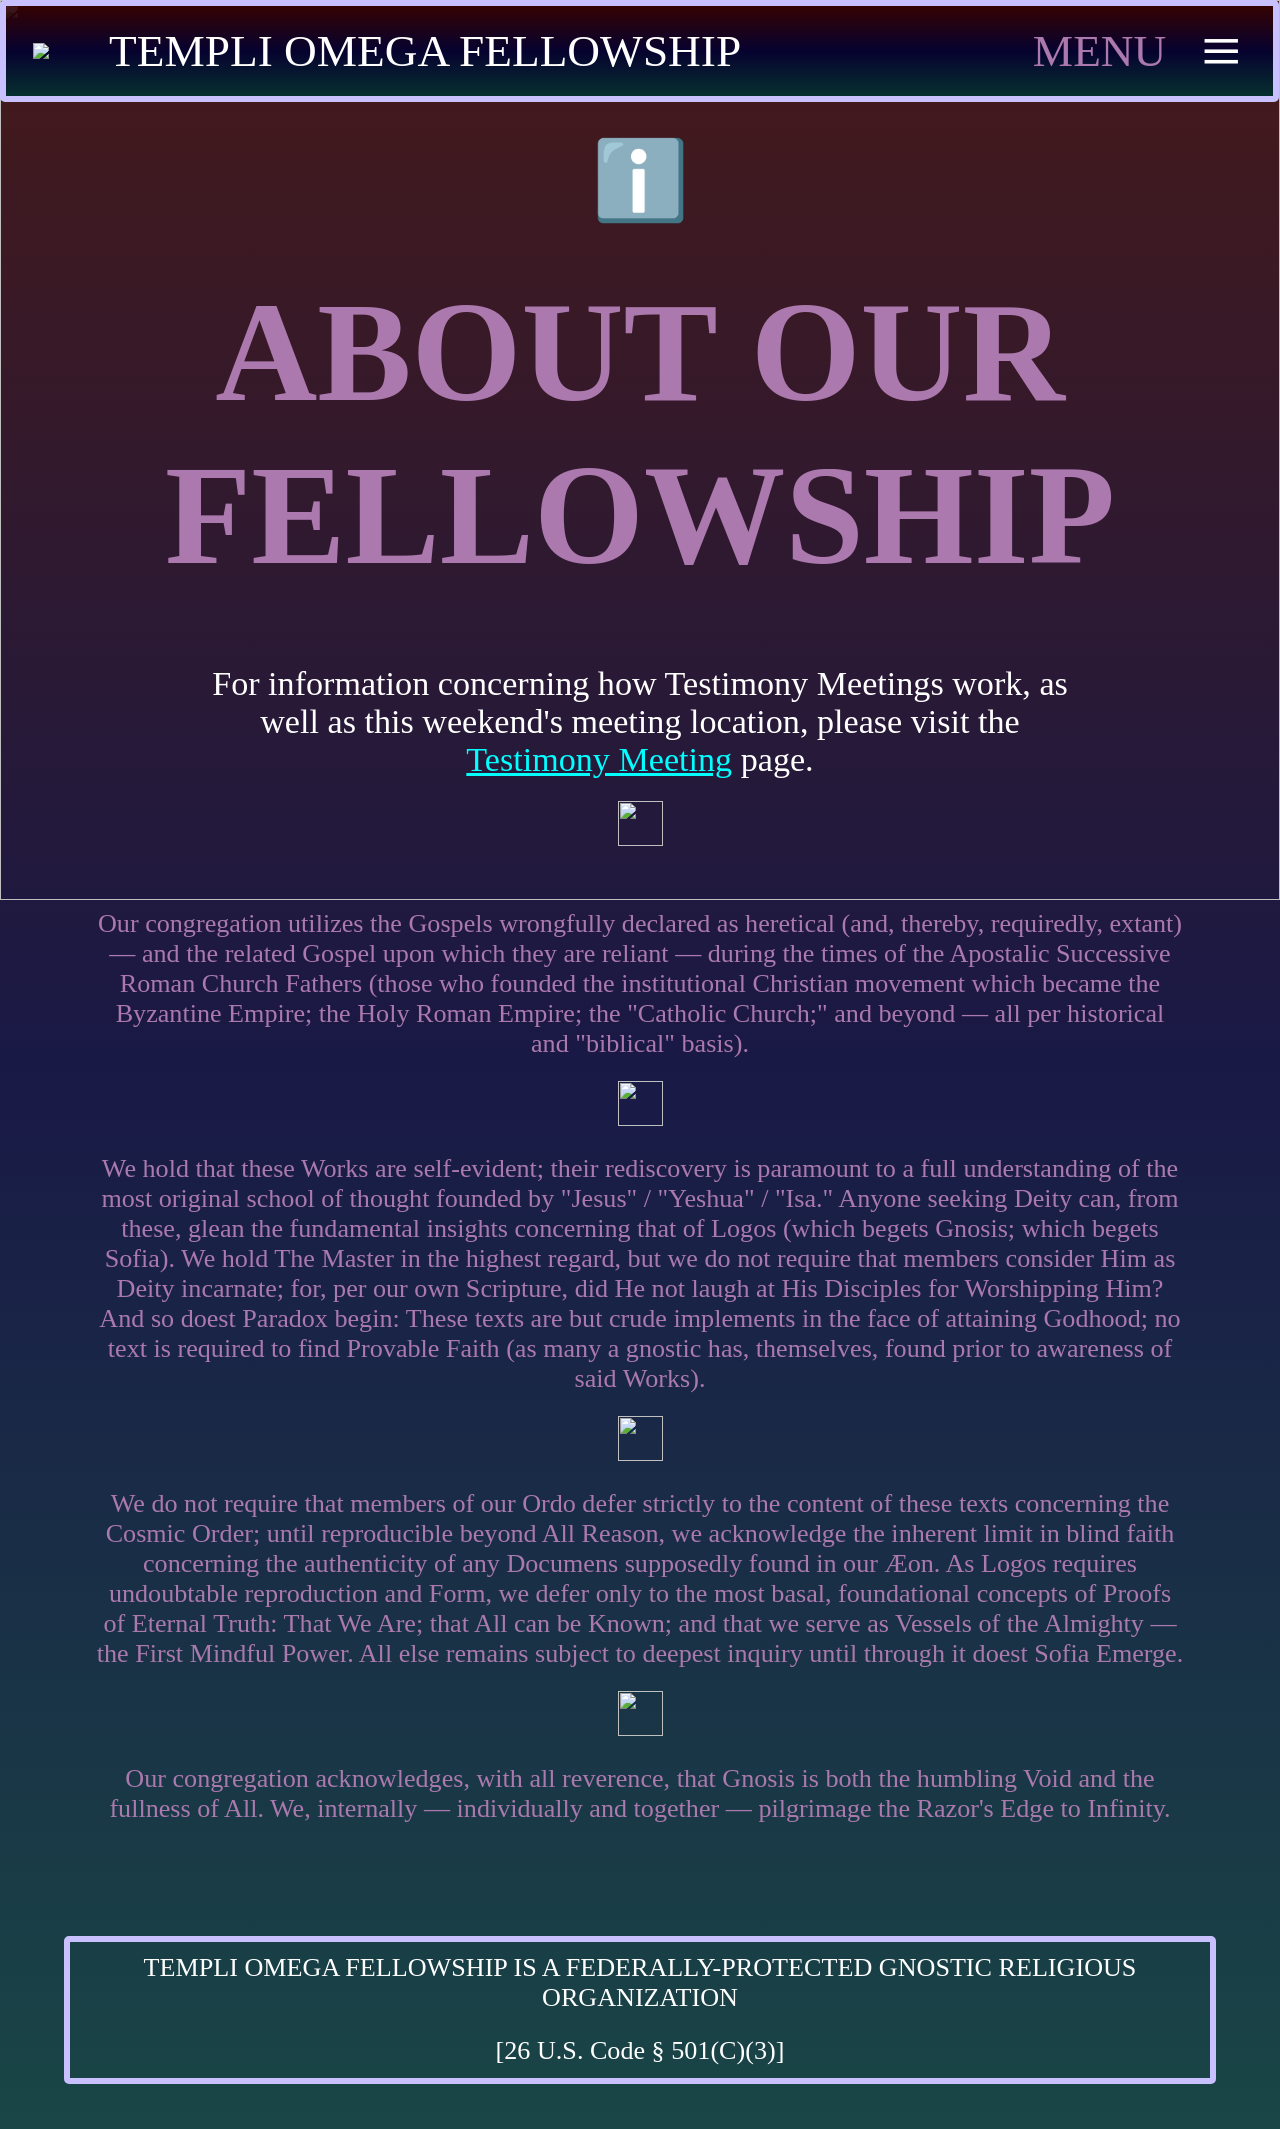
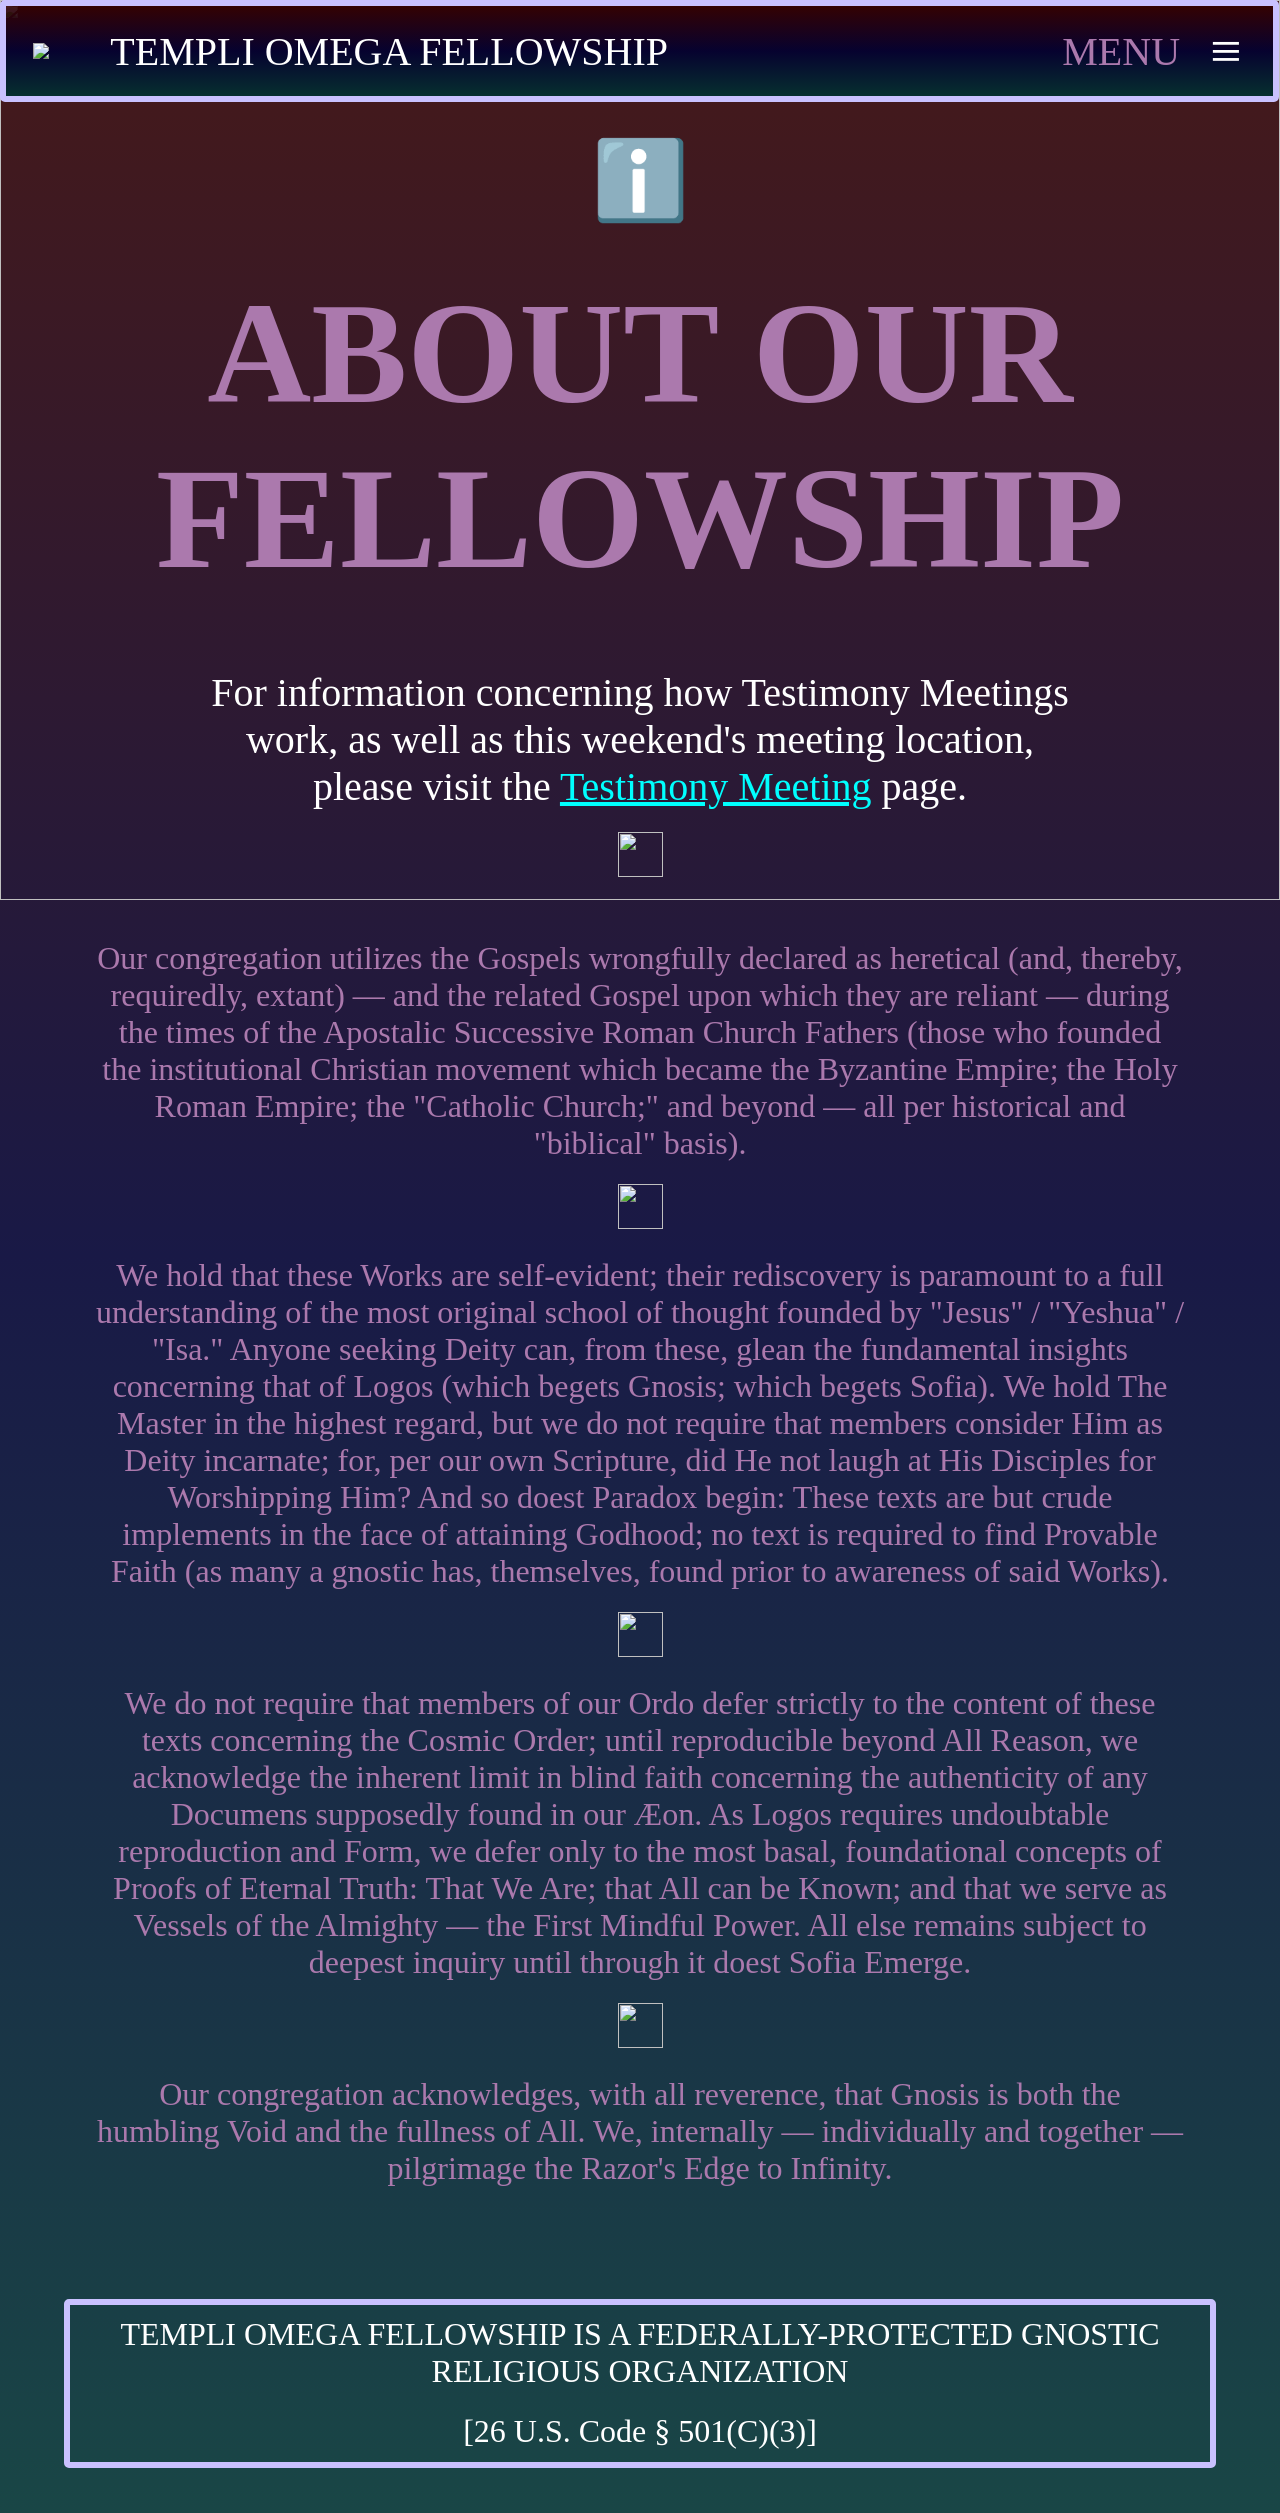

Update global.css

--- a/global.css
+++ b/global.css
@@ -75,7 +75,7 @@ body {
 
     background-image: linear-gradient(rgba(50, 0, 0, 0.9), rgba(0, 0, 50, 0.9), rgba(0, 50, 50, 0.9));
 
-    font-size: calc(10pt + 2.5vw);
+    font-size: 2.5rem;
 
     border: 0.5vw solid #c9c1ff;
     border-radius: 5px;
@@ -152,7 +152,7 @@ body {
 
     margin: 0 20% 0 20%;
 
-    font-size: calc(20pt + 5vh);
+    font-size: 3.5rem;
 
     color: white;
 
@@ -185,11 +185,11 @@ body {
     margin: 2rem;
     padding: 2rem;
 
-    font-size: calc(10pt + 1vh);
+    font-size: 1.25rem;
 
     background-image: linear-gradient(rgba(50, 0, 0, 0.9), rgba(0, 0, 50, 0.9), rgba(0, 50, 50, 0.9));
 
-    border: 2px solid red;
+    box-shadow: 5px 5px rgba(255, 0, 0, 0.1);
     border-radius: 1rem;
 
 }
@@ -236,7 +236,8 @@ body {
 
 .banner {
 
-    border: 2px solid white;
+    box-shadow: 5px 5px rgba(255, 255, 255, 0.1);
+    border: 5px solid white;
     border-radius: 10px;
 
 }
@@ -318,7 +319,7 @@ body {
 
     margin: 2.5vh 2.5vw 2.5vh 2.5vw;
 
-    font-size: calc(16pt + 1vw);
+    font-size: 2.5rem;
     color: white;
     
 }
@@ -327,23 +328,14 @@ body {
 
     margin: 2.5vh 2.5vw 2.5vh 2.5vw;
 
-    font-size: calc(10pt + 1vw);
+    font-size: 2rem;
     
 }
 
 #welcomeText {
 
-    font-size: calc(10pt + 10vw);
+    font-size: 9rem;
     font-weight: bold;
-
-}
-
-#faqHeader {
-
-    margin: 5vh 2.5vw 2.5vh 2.5vw;
-    
-    font-size: calc(10pt + 5vw);
-    text-decoration: underline;
 
 }
 
@@ -366,8 +358,8 @@ body {
 
 #gospelImg {
 
-    max-width: 90%;
-    min-height: 200px;
+    max-width: 80%;
+    min-height: 300px;
     height: 20vh;
     max-height: 20vh;
 
@@ -379,16 +371,16 @@ body {
 
 .gospel {
 
-    width: 80%;
+    width: 40%;
 
     margin: 2% 0 2% 0;
 
-    padding: 5%;
+    padding: 2.5%;
 
     text-align: center;
     justify-content: center;
 
-    font-size: 1.5rem;
+    font-size: 2rem;
 
     background-image: url("11.png");
     
@@ -403,8 +395,6 @@ body {
     width: calc(90% - 1vw);
 
     margin: 10vh auto 5vh auto;
-
-    font-size: calc(10pt + 1vw);
 
     border: 0.5vw solid #c9c1ff;
     border-radius: 5px;
@@ -432,5 +422,49 @@ body {
     margin: 2.5vh 2.5vw 2.5vh 2.5vw;
 
     font-size: calc(10pt + 1vw);
+
+}
+
+@media (max-aspect-ratio: 1/1) {
+
+    #header {
+
+        font-size: 1.5rem;
+
+    }
+
+    #menu {
+
+        font-size: 3rem;
+        
+    }
+
+    .bodySectionHeader {
+
+        font-size: 1.75rem;
+
+    }
+
+    .bodySectionText {
+
+        font-size: 1.5rem;
+    
+    }
+
+    #welcomeText {
+
+        font-size: 4rem;
+
+    }
+
+    .gospel {
+
+        width: 80%;
+
+        padding: 5%;
+
+        font-size: 1.5rem;
+
+    }
 
 }
